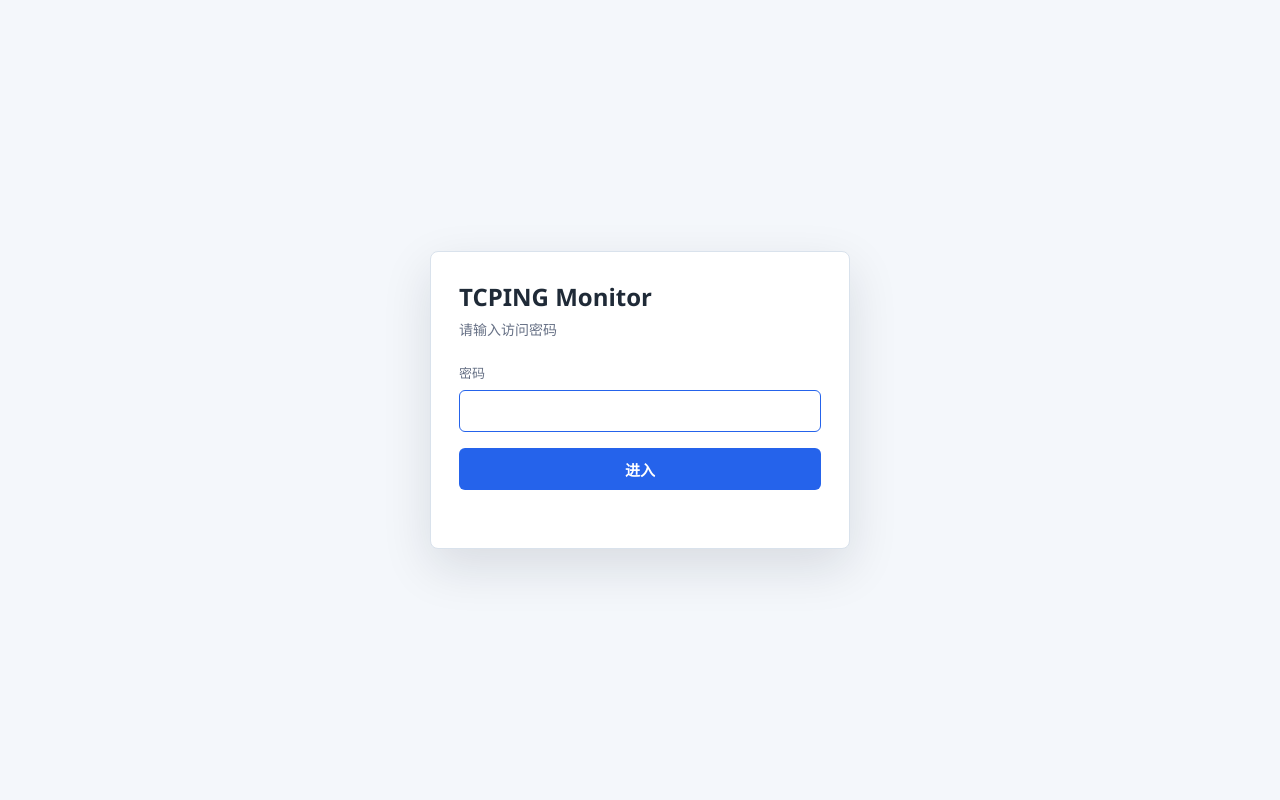
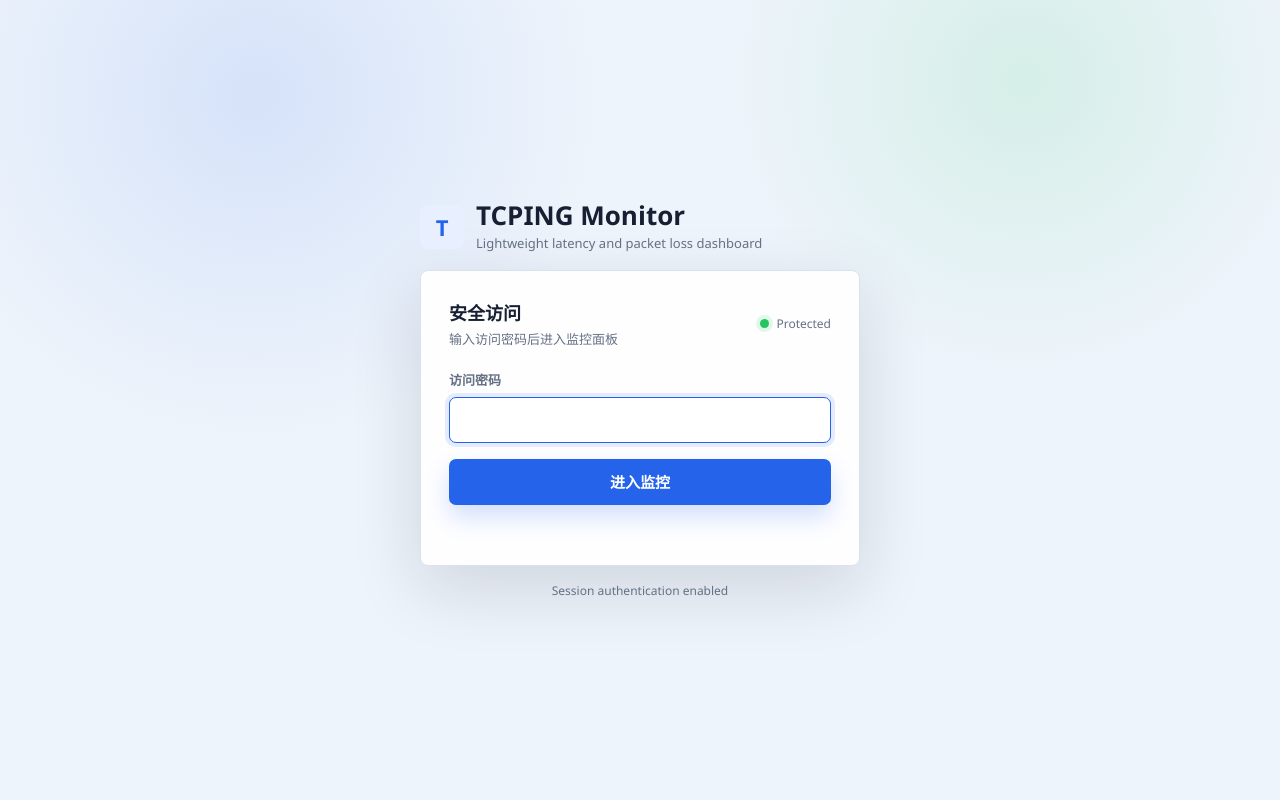
Before and after one commit to qfbm/py-tcping, a Flask app: page /login in a window 1280 px wide. Run offline with Flask 3, Linux system fonts and the light colour scheme.

Commit message:
Update login.html

```diff
--- a/templates/login.html
+++ b/templates/login.html
@@ -5,6 +5,17 @@
   <meta name="viewport" content="width=device-width, initial-scale=1">
   <title>登录 - TCPING Monitor</title>
   <style>
+    :root {
+      --bg: #eef4fb;
+      --panel: #ffffff;
+      --line: #d9e2ec;
+      --text: #172033;
+      --muted: #667085;
+      --blue: #2563eb;
+      --green: #22c55e;
+      --red: #ff4d4f;
+    }
+
     * {
       box-sizing: border-box;
     }
@@ -14,84 +25,200 @@
       min-height: 100vh;
       margin: 0;
       place-items: center;
-      background: #f4f7fb;
-      color: #1f2a37;
+      background:
+        radial-gradient(circle at 20% 12%, rgba(37, 99, 235, 0.12), transparent 28%),
+        radial-gradient(circle at 80% 10%, rgba(34, 197, 94, 0.12), transparent 24%),
+        var(--bg);
+      color: var(--text);
       font-family: "Segoe UI", "Microsoft YaHei", Arial, sans-serif;
+      padding: 24px;
+    }
+
+    .login-shell {
+      width: min(440px, 100%);
+    }
+
+    .brand {
+      display: flex;
+      align-items: center;
+      gap: 12px;
+      margin-bottom: 18px;
+    }
+
+    .brand-mark {
+      display: grid;
+      width: 44px;
+      height: 44px;
+      place-items: center;
+      border-radius: 8px;
+      background: #e8f0ff;
+      color: var(--blue);
+      font-size: 22px;
+      font-weight: 800;
+    }
+
+    h1 {
+      margin: 0;
+      font-size: 26px;
+      line-height: 1.1;
+    }
+
+    .brand-subtitle {
+      margin-top: 4px;
+      color: var(--muted);
+      font-size: 13px;
     }
 
     .login-card {
-      width: min(420px, calc(100vw - 32px));
       padding: 28px;
-      border: 1px solid #d9e2ec;
+      border: 1px solid var(--line);
       border-radius: 8px;
-      background: #ffffff;
-      box-shadow: 0 18px 50px rgba(15, 23, 42, 0.12);
+      background: rgba(255, 255, 255, 0.94);
+      box-shadow: 0 22px 70px rgba(15, 23, 42, 0.14);
     }
 
-    h1 {
-      margin: 0 0 6px;
-      font-size: 24px;
+    .card-head {
+      display: flex;
+      align-items: center;
+      justify-content: space-between;
+      gap: 16px;
+      margin-bottom: 22px;
     }
 
-    p {
-      margin: 0 0 24px;
-      color: #667085;
-      font-size: 14px;
+    .card-title {
+      margin: 0 0 4px;
+      font-size: 18px;
+      font-weight: 800;
+    }
+
+    .card-desc {
+      margin: 0;
+      color: var(--muted);
+      font-size: 13px;
+    }
+
+    .status {
+      display: flex;
+      align-items: center;
+      gap: 7px;
+      color: var(--muted);
+      font-size: 12px;
+      white-space: nowrap;
+    }
+
+    .status-dot {
+      width: 9px;
+      height: 9px;
+      border-radius: 50%;
+      background: var(--green);
+      box-shadow: 0 0 0 4px rgba(34, 197, 94, 0.13);
     }
 
     label {
       display: block;
       margin-bottom: 8px;
-      color: #667085;
+      color: var(--muted);
       font-size: 13px;
+      font-weight: 600;
     }
 
     input {
       width: 100%;
-      height: 42px;
+      height: 46px;
       border: 1px solid #cbd5e1;
-      border-radius: 6px;
-      padding: 0 12px;
-      color: #1f2a37;
-      font-size: 15px;
+      border-radius: 7px;
+      background: #ffffff;
+      color: var(--text);
+      font-size: 16px;
       outline: none;
+      padding: 0 13px;
+      transition: border-color 0.15s ease, box-shadow 0.15s ease;
     }
 
     input:focus {
-      border-color: #2563eb;
+      border-color: var(--blue);
+      box-shadow: 0 0 0 4px rgba(37, 99, 235, 0.12);
     }
 
     button {
       width: 100%;
-      height: 42px;
+      height: 46px;
       margin-top: 16px;
       border: 0;
-      border-radius: 6px;
-      background: #2563eb;
+      border-radius: 7px;
+      background: var(--blue);
       color: #ffffff;
       cursor: pointer;
       font-size: 15px;
-      font-weight: 700;
+      font-weight: 800;
+      box-shadow: 0 12px 24px rgba(37, 99, 235, 0.2);
+    }
+
+    button:active {
+      transform: translateY(1px);
     }
 
     .error {
+      min-height: 20px;
       margin-top: 12px;
-      color: #ff4d4f;
+      color: var(--red);
       font-size: 13px;
-      min-height: 18px;
+    }
+
+    .footnote {
+      margin-top: 16px;
+      color: var(--muted);
+      font-size: 12px;
+      text-align: center;
+    }
+
+    @media (max-width: 520px) {
+      body {
+        padding: 16px;
+      }
+
+      .login-card {
+        padding: 22px;
+      }
+
+      .card-head {
+        align-items: flex-start;
+        flex-direction: column;
+      }
     }
   </style>
 </head>
 <body>
-  <main class="login-card">
-    <h1>TCPING Monitor</h1>
-    <p>请输入访问密码</p>
-    <form method="post">
-      <label for="password">密码</label>
-      <input id="password" name="password" type="password" autocomplete="current-password" autofocus required>
-      <button type="submit">进入</button>
-      <div class="error">{{ error }}</div>
-    </form>
+  <main class="login-shell">
+    <section class="brand">
+      <div class="brand-mark">T</div>
+      <div>
+        <h1>TCPING Monitor</h1>
+        <div class="brand-subtitle">Lightweight latency and packet loss dashboard</div>
+      </div>
+    </section>
+
+    <section class="login-card">
+      <div class="card-head">
+        <div>
+          <h2 class="card-title">安全访问</h2>
+          <p class="card-desc">输入访问密码后进入监控面板</p>
+        </div>
+        <div class="status">
+          <span class="status-dot"></span>
+          Protected
+        </div>
+      </div>
+
+      <form method="post">
+        <label for="password">访问密码</label>
+        <input id="password" name="password" type="password" autocomplete="current-password" autofocus required>
+        <button type="submit">进入监控</button>
+        <div class="error">{{ error }}</div>
+      </form>
+    </section>
+
+    <div class="footnote">Session authentication enabled</div>
   </main>
 </body>
 </html>
```
